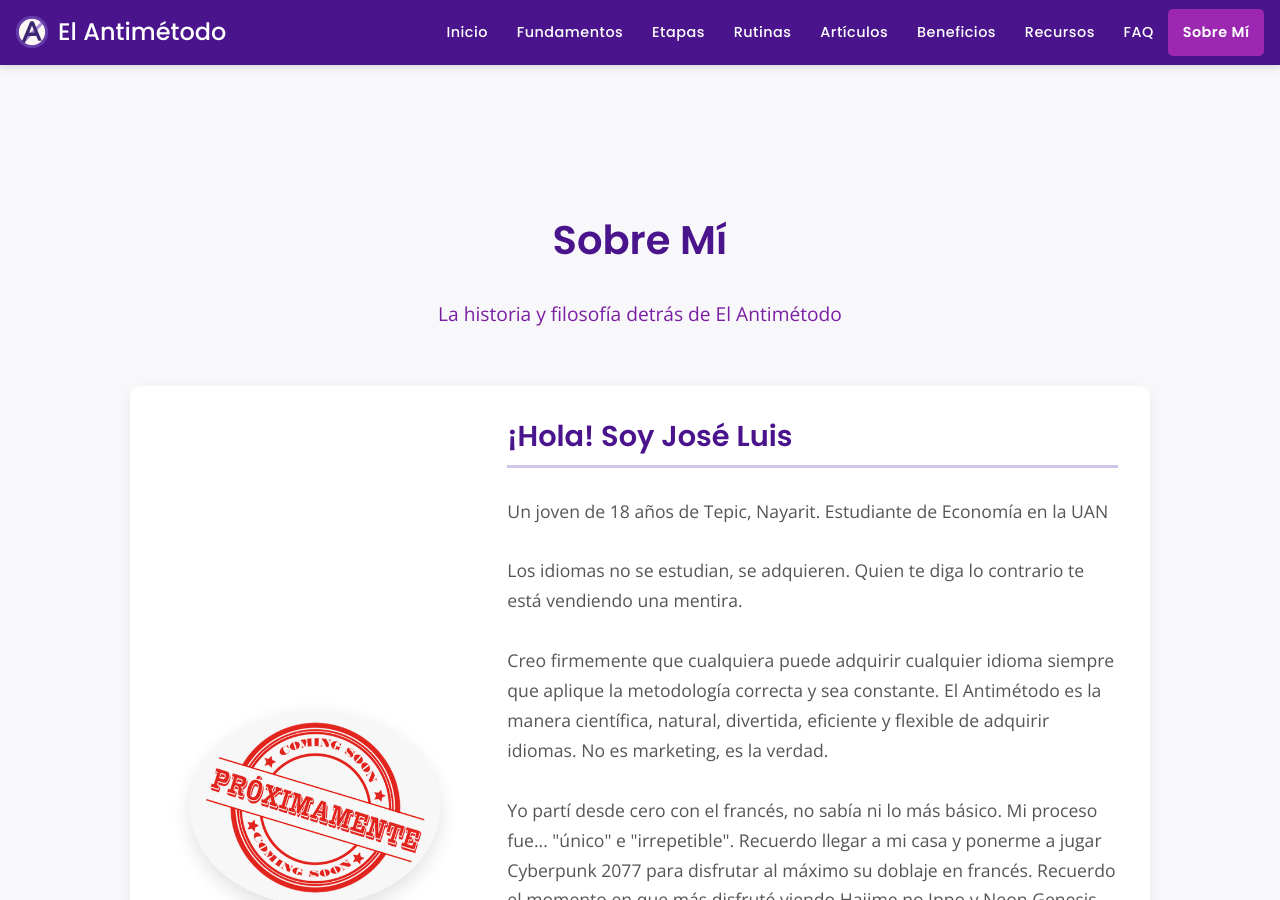
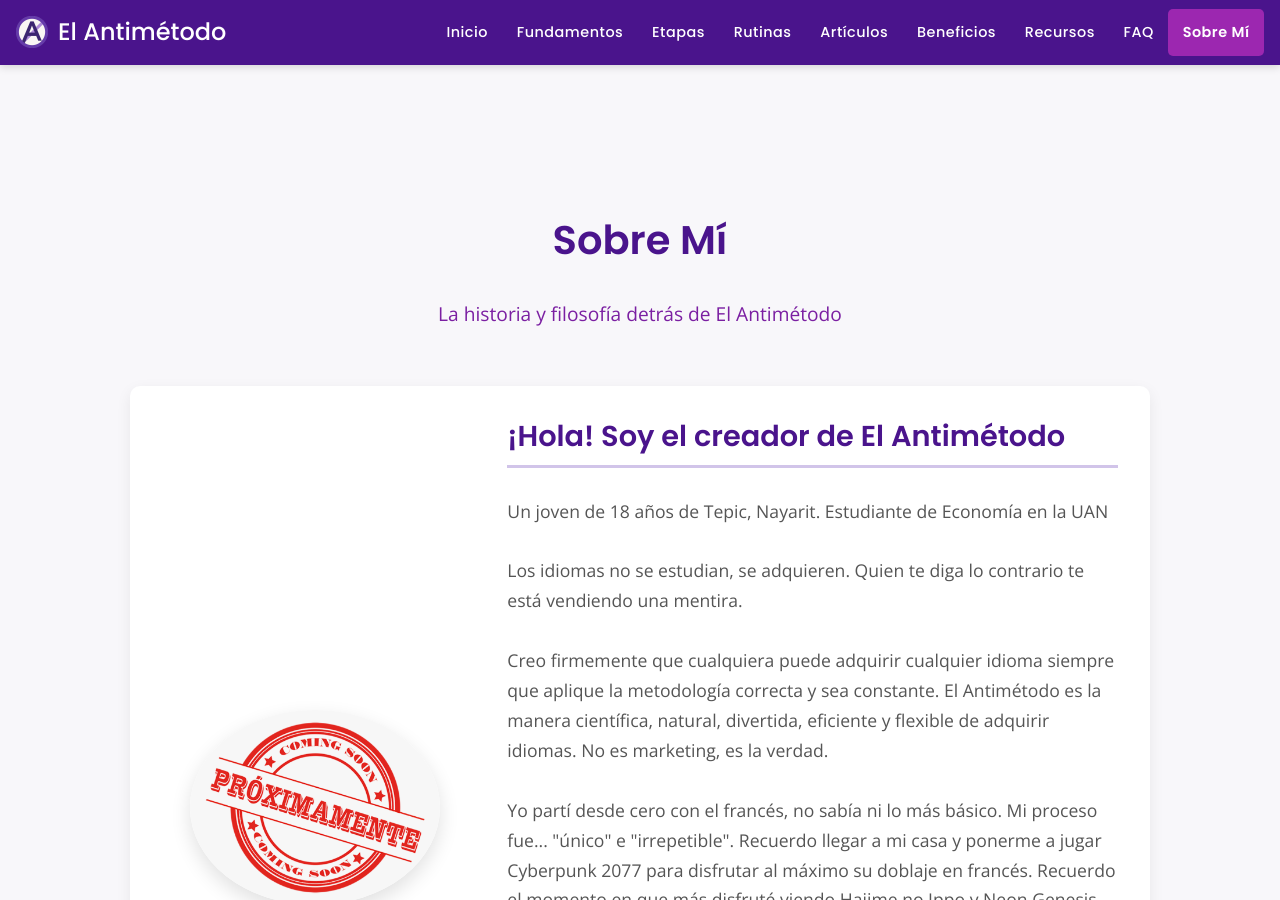
Before and after one commit to LuiseM93/ElAntimetodo, a Jekyll site: the page built from contacto.md, in a window 1280 px wide and 900 px high. Built offline with Jekyll 4.4.1, drawn with Linux system fonts in a browser that asks for light colours.

Commit message:
Update contacto.md

```diff
--- a/contacto.md
+++ b/contacto.md
@@ -97,7 +97,7 @@ description: Conoce a José Luis Hernández, el creador de El Antimétodo. Descu
       <img src="{{ '/assets/yo.jpg' | relative_url }}" alt="Foto de José Luis Hernández, creador de El Antimétodo">
     </div>
     <div class="about-me-text">
-      <h2 style="margin-top:0; font-size: 1.8em;">¡Hola! Soy José Luis</h2>
+      <h2 style="margin-top:0; font-size: 1.8em;">¡Hola! Soy el creador de El Antimétodo</h2>
       <p style="font-size: 1.1em; line-height: 1.7; color: var(--text-light-color);">
         Un joven de 18 años de Tepic, Nayarit. Estudiante de Economía en la UAN
         <br><br>
```
